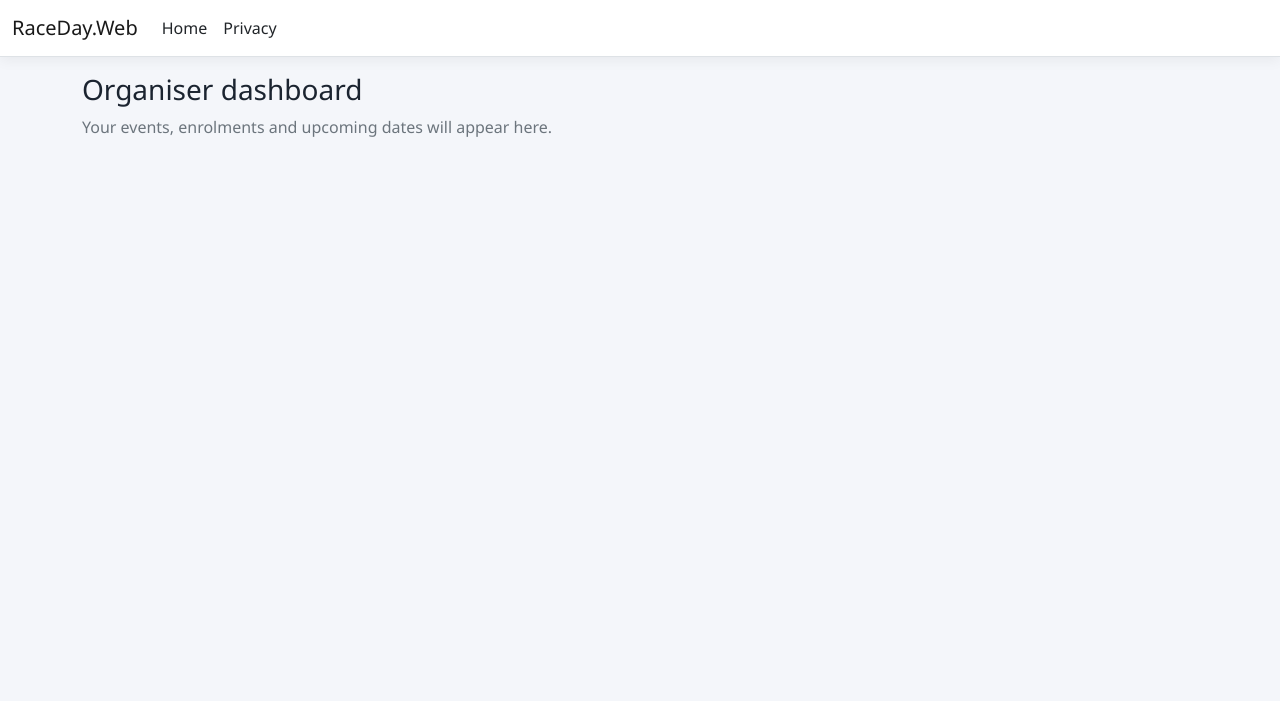
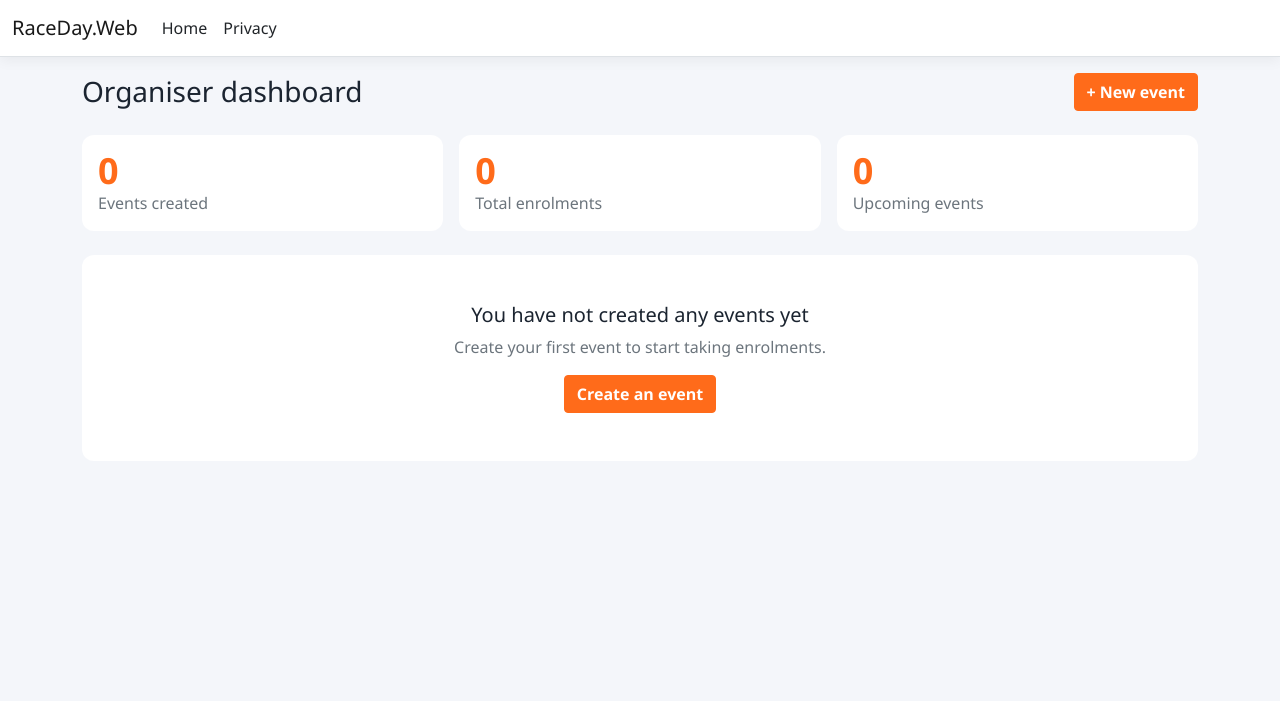
Before and after one commit to Onkarabile1/PROG-POE-PART2, an ASP.NET Core app: template RaceDay.Web/Views/Organiser/Dashboard.cshtml in a window 1280 px wide. Shown: the top 701 px of the page. Run offline with ASP.NET Core 8, Linux system fonts and the light colour scheme; the template is opened without the code that fills it, so the values that code supplies are empty; style sheets or scripts are compiled from the project's sources.

Commit message:
Add organiser base controller and dashboard

```diff
--- a/RaceDay.Web/Views/Organiser/Dashboard.cshtml
+++ b/RaceDay.Web/Views/Organiser/Dashboard.cshtml
@@ -1,6 +1,128 @@
+@model DashboardViewModel
 @{
     ViewData["Title"] = "Organiser dashboard";
+    var today = DateOnly.FromDateTime(DateTime.Today);
 }
 
-<h1 class="h3">Organiser dashboard</h1>
-<p class="text-muted">Your events, enrolments and upcoming dates will appear here.</p>
+<div class="d-flex flex-wrap justify-content-between align-items-center mb-4">
+    <h1 class="h3 mb-0">Organiser dashboard</h1>
+    <a class="btn btn-primary" asp-controller="OrganiserEvents" asp-action="Create">+ New event</a>
+</div>
+
+<div class="row g-3 mb-4">
+    <div class="col-sm-4">
+        <div class="card">
+            <div class="card-body">
+                <div class="rd-stat-number">@Model.TotalEvents</div>
+                <div class="text-muted">Events created</div>
+            </div>
+        </div>
+    </div>
+    <div class="col-sm-4">
+        <div class="card">
+            <div class="card-body">
+                <div class="rd-stat-number">@Model.TotalEnrolments</div>
+                <div class="text-muted">Total enrolments</div>
+            </div>
+        </div>
+    </div>
+    <div class="col-sm-4">
+        <div class="card">
+            <div class="card-body">
+                <div class="rd-stat-number">@Model.Upcoming.Count</div>
+                <div class="text-muted">Upcoming events</div>
+            </div>
+        </div>
+    </div>
+</div>
+
+@if (Model.Events.Count == 0)
+{
+    <div class="card">
+        <div class="card-body text-center py-5">
+            <h2 class="h5">You have not created any events yet</h2>
+            <p class="text-muted">Create your first event to start taking enrolments.</p>
+            <a class="btn btn-primary" asp-controller="OrganiserEvents" asp-action="Create">Create an event</a>
+        </div>
+    </div>
+}
+else
+{
+    <div class="row g-4">
+        <div class="col-lg-8">
+            <div class="card">
+                <div class="card-body">
+                    <h2 class="h5 mb-3">All events</h2>
+                    <div class="table-responsive">
+                        <table class="table align-middle mb-0">
+                            <thead>
+                                <tr>
+                                    <th>Event</th>
+                                    <th>Date</th>
+                                    <th class="text-center">Enrolments</th>
+                                    <th>Status</th>
+                                    <th></th>
+                                </tr>
+                            </thead>
+                            <tbody>
+                                @foreach (var ev in Model.Events.OrderByDescending(e => e.EventDate))
+                                {
+                                    <tr>
+                                        <td>
+                                            <strong>@ev.EventName</strong>
+                                            <div class="small text-muted">@ev.EventType &middot; @ev.Distances</div>
+                                        </td>
+                                        <td>@ev.EventDate.ToString("dd MMM yyyy")</td>
+                                        <td class="text-center"><span class="badge text-bg-dark">@(ev.EnrolmentCount ?? 0)</span></td>
+                                        <td>
+                                            @if (ev.IsUpcoming)
+                                            {
+                                                <span class="rd-status rd-status-confirmed">Upcoming</span>
+                                            }
+                                            else
+                                            {
+                                                <span class="rd-status rd-status-refunded">Completed</span>
+                                            }
+                                        </td>
+                                        <td class="text-end text-nowrap">
+                                            <a class="btn btn-sm btn-outline-primary" asp-controller="OrganiserEnrolments" asp-action="Index" asp-route-eventId="@ev.EventId">Enrolments</a>
+                                            <a class="btn btn-sm btn-outline-primary" asp-controller="OrganiserResults" asp-action="Index" asp-route-eventId="@ev.EventId">Results</a>
+                                        </td>
+                                    </tr>
+                                }
+                            </tbody>
+                        </table>
+                    </div>
+                </div>
+            </div>
+        </div>
+
+        <div class="col-lg-4">
+            <div class="card">
+                <div class="card-body">
+                    <h2 class="h5 mb-3">Upcoming dates</h2>
+                    @if (Model.Upcoming.Count == 0)
+                    {
+                        <p class="text-muted mb-0">No upcoming events.</p>
+                    }
+                    else
+                    {
+                        <ul class="list-group list-group-flush">
+                            @foreach (var ev in Model.Upcoming)
+                            {
+                                var days = ev.EventDate.DayNumber - today.DayNumber;
+                                <li class="list-group-item px-0">
+                                    <strong>@ev.EventName</strong>
+                                    <div class="small text-muted">
+                                        @ev.EventDate.ToString("dd MMM yyyy") &middot;
+                                        @(days == 0 ? "today" : days == 1 ? "tomorrow" : $"in {days} days")
+                                    </div>
+                                </li>
+                            }
+                        </ul>
+                    }
+                </div>
+            </div>
+        </div>
+    </div>
+}
```
Also changed, not shown: RaceDay.Web/Controllers/AppController.cs (+10 -0 lines), RaceDay.Web/Controllers/OrganiserBaseController.cs (added, +36 -0 lines), RaceDay.Web/Controllers/OrganiserController.cs (+14 -3 lines).
